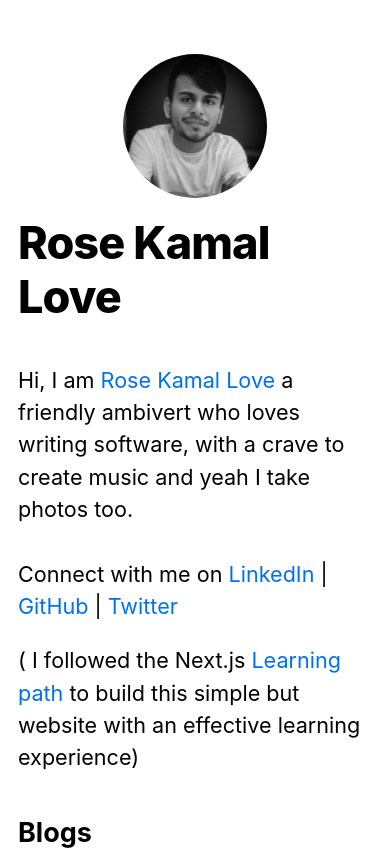
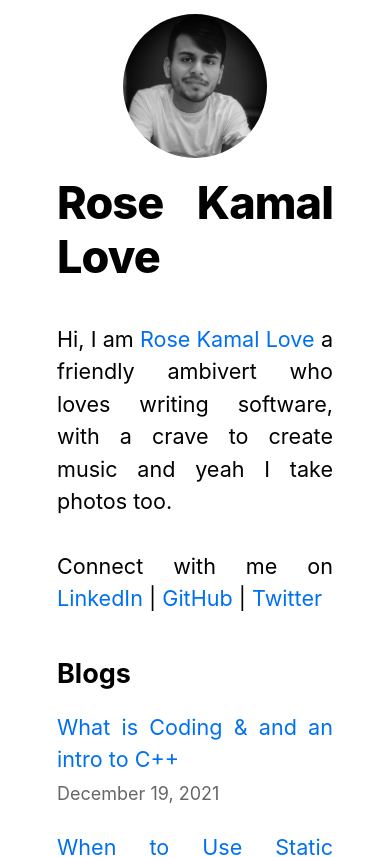
Before and after one commit to rosekamallove/blogs, a Next.js app: page / in a window 390 px wide. Shown: the top 857 px of the page. Built offline with nearby package versions, Linux system fonts and the light colour scheme.

Commit message:
polished mobile and pre experience

```diff
--- a/components/layout.module.css
+++ b/components/layout.module.css
@@ -1,7 +1,7 @@
 .container {
-  max-width: 36rem;
+  max-width: 80%;
   padding: 0 1rem;
-  margin: 3rem auto 6rem;
+  margin: 1.5rem auto 3rem;
 }
 
 .header {
@@ -13,3 +13,11 @@
 .backToHome {
   margin: 3rem 0 0;
 }
+
+@media only screen and (max-width: 768px) {
+  .container {
+    font-size: 110%;
+    margin: 0.75rem auto 1.5rem;
+    text-align: justify;
+  }
+}
--- a/package.json
+++ b/package.json
@@ -11,6 +11,7 @@
     "next": "latest",
     "react": "17.0.2",
     "react-dom": "17.0.2",
+    "react-icons": "^4.3.1",
     "remark": "^14.0.2",
     "remark-html": "^15.0.1",
     "swr": "^1.1.2-beta.0"
--- a/pages/index.js
+++ b/pages/index.js
@@ -47,14 +47,6 @@ export default function Home({ allPostsData }) {
             Twitter
           </a>
         </p>
-        <p>
-          ( I followed the Next.js{" "}
-          <a href="https://nextjs.org/learn/basics/create-nextjs-app">
-            Learning path
-          </a>{" "}
-          to build this simple but website with an effective learning
-          experience)
-        </p>
       </section>
 
       {/* Blogs Section */}
--- a/posts/what-is-coding-and-an-intro-to-c++.md
+++ b/posts/what-is-coding-and-an-intro-to-c++.md
@@ -81,14 +81,11 @@ date: "2021-12-19"
 
 ---
 
-<p align="center">
-  <img src="https://c.tenor.com/IJwsfw7ToiQAAAAM/wait-what.gif" align="center"/>
-</p>
+![Wait a Minute](https://c.tenor.com/IJwsfw7ToiQAAAAM/wait-what.gif)
 
-<p align="center">
- You Guys don't even know how to <b>speak</b><br/>
- So C++ is going to be a way for you to learn how to <b>communicate</b> with the processor
-</p>
+You Guys don't even know how to **speak**
+
+So C++ is going to be a way for you to learn how to **communicate** with the processor
 
 ---
 
--- a/styles/global.css
+++ b/styles/global.css
@@ -21,6 +21,12 @@ a:hover {
   text-decoration: underline;
 }
 
+pre {
+  overflow-x: auto;
+  background-color: #fafafa;
+  padding: 20px;
+}
+
 img {
   max-width: 100%;
   display: block;
```
Also changed, not shown: 1 other file (tests, documents, lock files or other folders).
